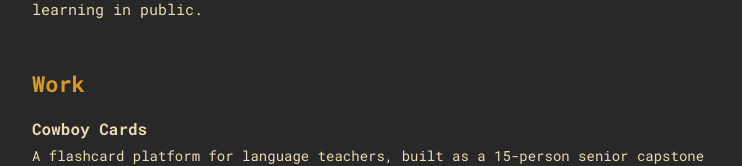
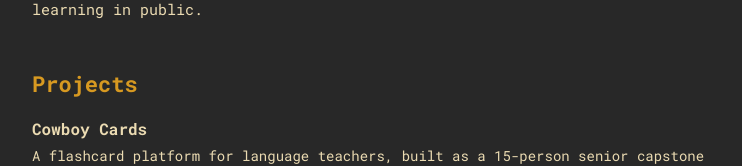
Before and after one commit to slajuwomi/slajuwomi.dev, a Next.js app: page / in a window 1280 px wide. Shown: the part 196-362 px from the top of the page, without its empty margins (268-1010 px from the left). Built offline with nearby package versions, Linux system fonts and the light colour scheme.

Commit message:
copy: rename the home section from Work to Projects
Match the nav destination people already expect. The list is still
the same projects from site-data.

```diff
--- a/app/page.tsx
+++ b/app/page.tsx
@@ -13,7 +13,7 @@ export default function Home() {
       </section>
 
       <section className="work-block">
-        <h1 className="page-title">Work</h1>
+        <h1 className="page-title">Projects</h1>
         {projects.length === 0 ? (
           <p className="empty-note">Nothing listed yet.</p>
         ) : (
```
Also changed, not shown: 1 other file (tests, documents, lock files or other folders).
